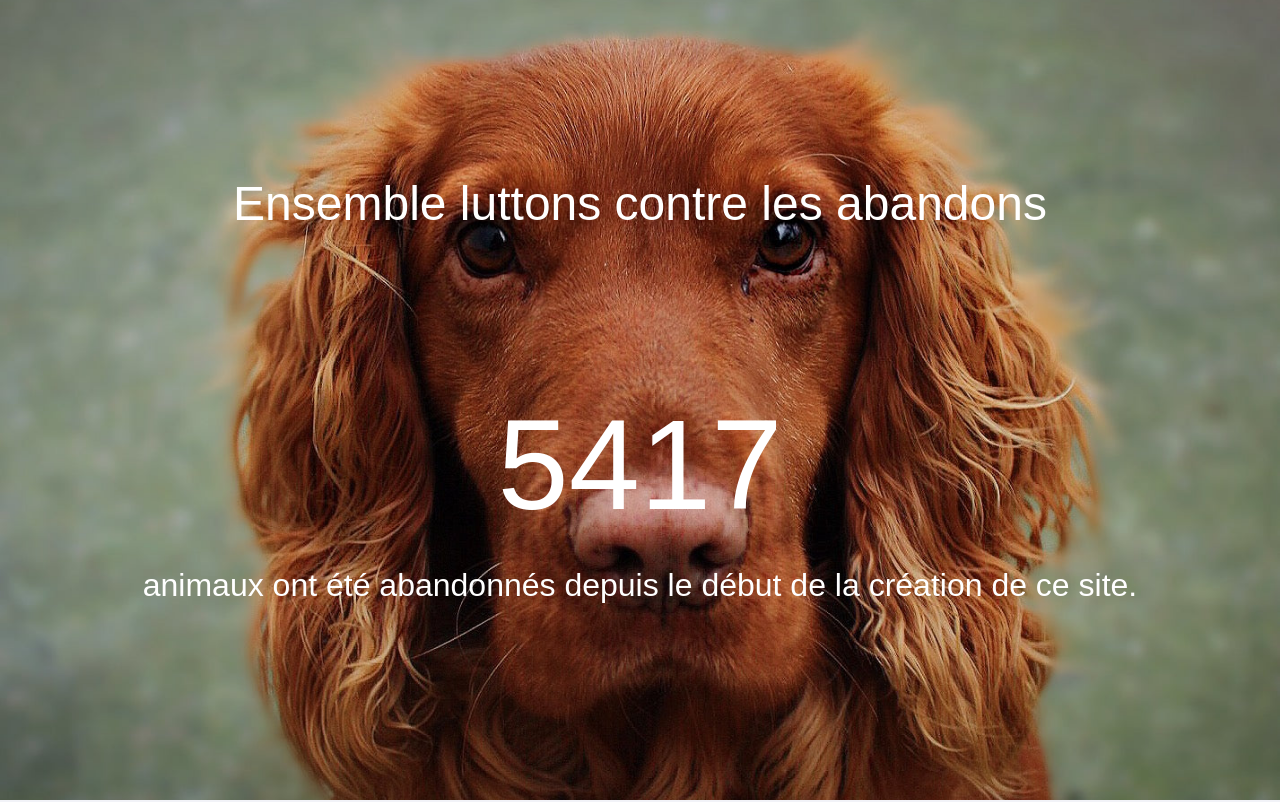
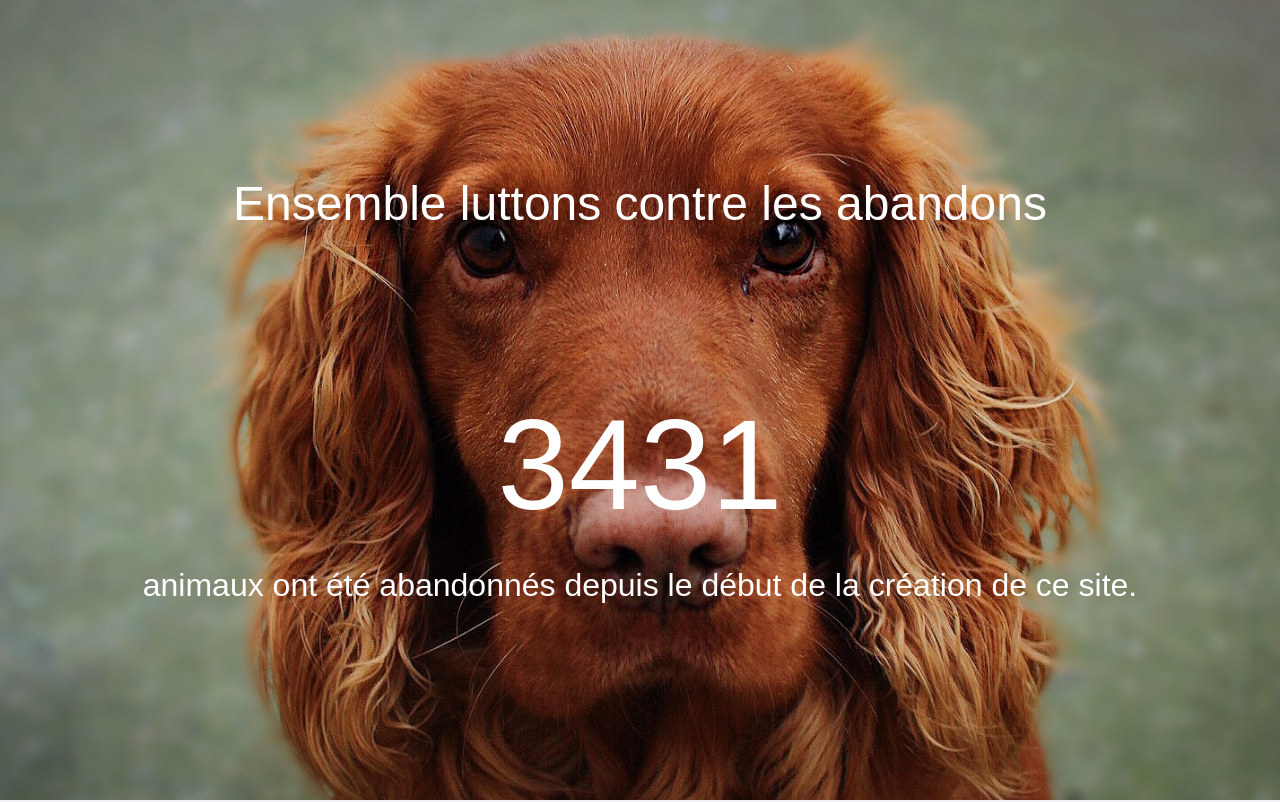
Before and after one commit to TommyRiquet/HappyPets, a React (Create React App) app in the folder Web App Frontend/: page / in a window 1280 px wide. Shown: the top 802 px of the page. Built offline with nearby package versions, Linux system fonts and the light colour scheme.

Commit message:
Changement de mois a jours pour le compteur

```diff
--- a/Web App Frontend/src/Pages/Home/Home.js
+++ b/Web App Frontend/src/Pages/Home/Home.js
@@ -15,9 +15,9 @@ function getDate(){
     const d1 = new Date('09/15/22');
     const d2 = new Date();
     let diffMilli = d2.getTime() - d1.getTime();
-    //get number of months between the beginning of the project and today
-    let diffMonth = Math.round(diffMilli / (1000 * 60 * 60 * 24 * 30));
-    return Math.round(diffMonth*(65000/12));
+    //get number of days between the beginning of the project and today (-1 to not count the day of the beginning)
+    let diffMonth = Math.round(diffMilli / (1000 * 60 * 60 * 24)) - 1;
+    return Math.round(diffMonth*(65000/12/30));
 
 }
 
```
